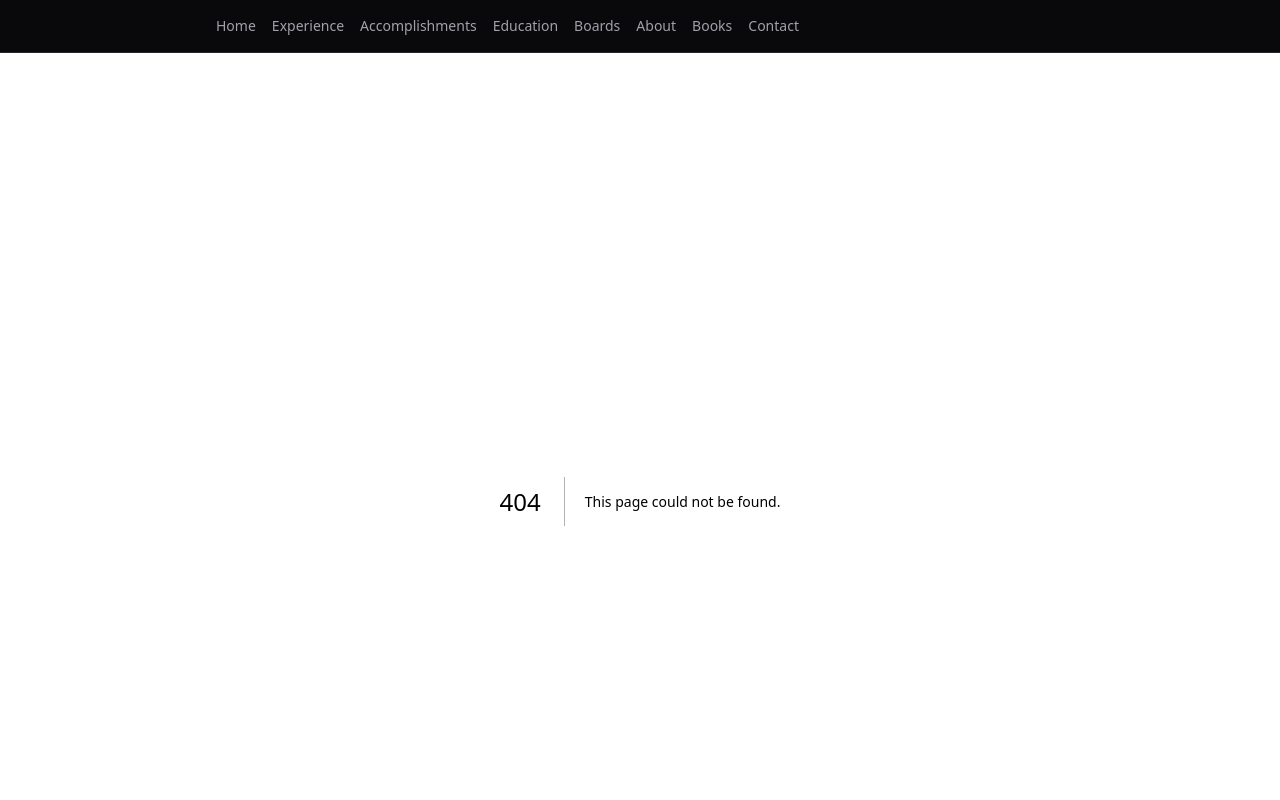
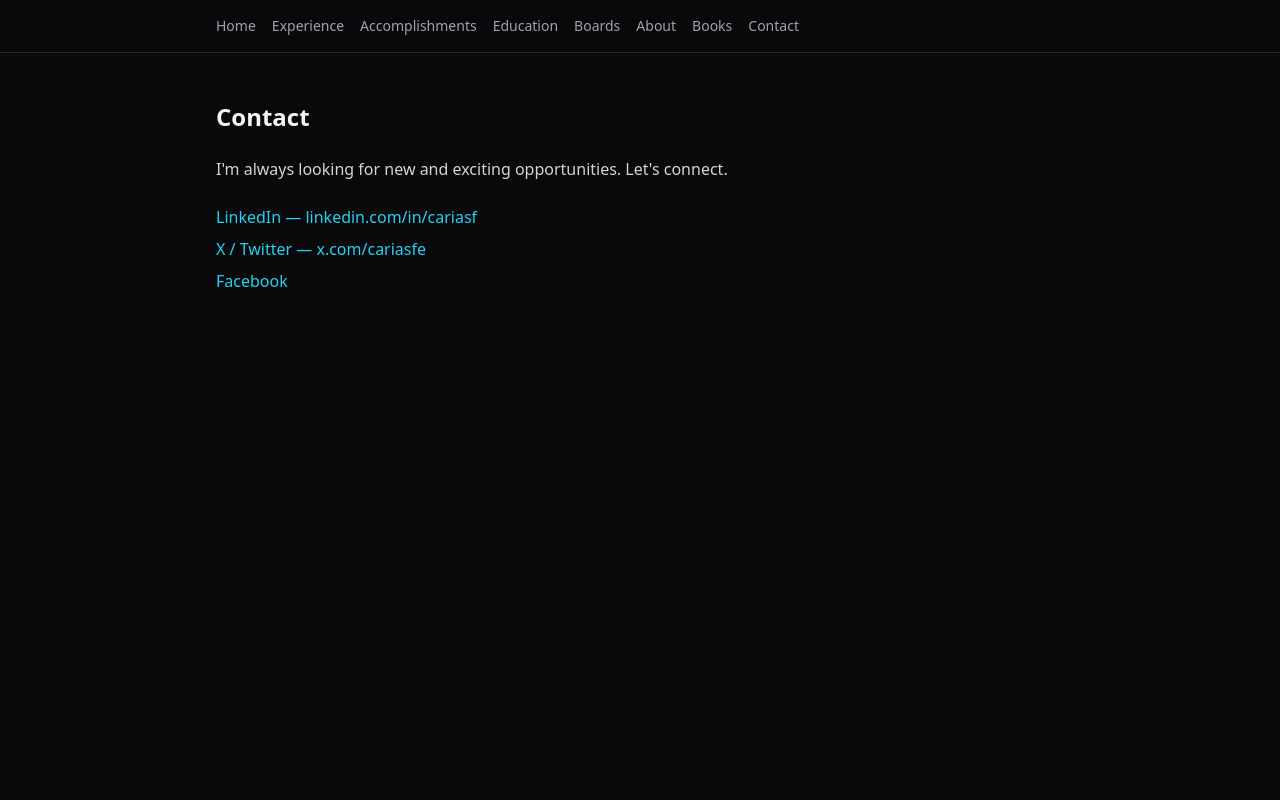
Before and after one commit to cariasfe/carlosariasf-website, a Next.js app: page /contact in a window 1280 px wide. Before the commit this address had no page. Shown: the top 800 px of the page. Built offline with nearby package versions, Linux system fonts and the light colour scheme.

Commit message:
feat: contact page

```diff
--- /dev/null
+++ b/src/app/contact/page.tsx
@@ -0,0 +1,39 @@
+import { siteConfig } from "@/data/site"
+
+export default function ContactPage() {
+  return (
+    <div className="space-y-6">
+      <h1 className="text-2xl font-bold text-zinc-100">Contact</h1>
+      <p className="text-zinc-300">
+        I&apos;m always looking for new and exciting opportunities.
+        Let&apos;s connect.
+      </p>
+      <ul className="space-y-2">
+        <li>
+          <a
+            href={siteConfig.social.linkedin}
+            className="text-cyan-400 hover:underline"
+          >
+            LinkedIn — linkedin.com/in/cariasf
+          </a>
+        </li>
+        <li>
+          <a
+            href={siteConfig.social.twitter}
+            className="text-cyan-400 hover:underline"
+          >
+            X / Twitter — x.com/cariasfe
+          </a>
+        </li>
+        <li>
+          <a
+            href={siteConfig.social.facebook}
+            className="text-cyan-400 hover:underline"
+          >
+            Facebook
+          </a>
+        </li>
+      </ul>
+    </div>
+  )
+}
```
